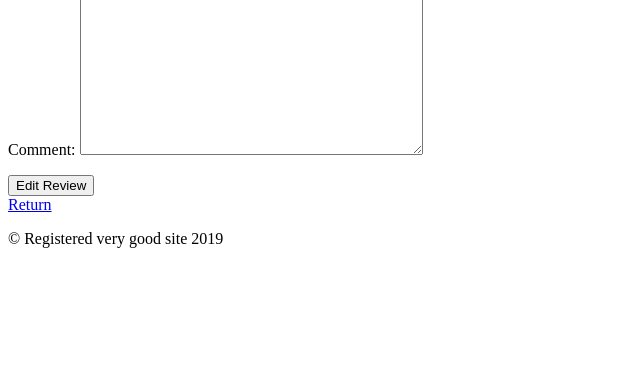
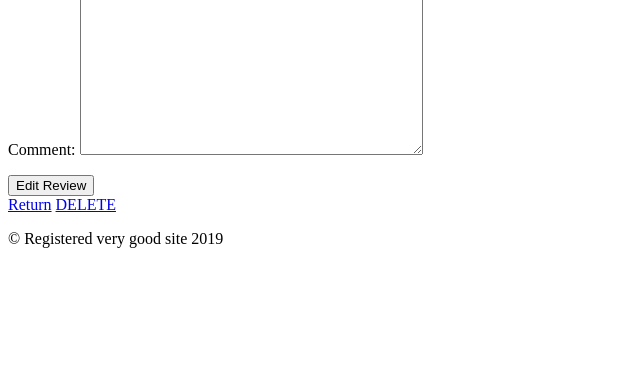
Before and after one commit to JasminFace/rainforest, a Django app: template rainforest/templates/review_edit.html in a window 1280 px wide. Shown: the part 223-612 px from the top of the page, without its empty margins (0-640 px from the left). Run offline with Django 3.2, Linux system fonts and the light colour scheme; the template is opened without the code that fills it: values that come from a table or form of the project are taken from there, others are empty; data comes from the database, SQL or seed files in the repository.

Commit message:
added a delete function to reviews

```diff
--- a/rainforest/templates/review_edit.html
+++ b/rainforest/templates/review_edit.html
@@ -10,4 +10,7 @@
     <button type="submit">Edit Review</button>
   </form>
   <a href="{% url 'product_details' id=product.pk %}">Return</a>
+
+  <a href="{% url 'delete_review' id=product.pk review_id=review.pk %}">DELETE</a>
+
 {% endblock %}
--- a/rainforest/urls.py
+++ b/rainforest/urls.py
@@ -28,5 +28,6 @@ urlpatterns = [
     path('products/<int:id>/delete/', views.delete_product, name='delete_product'),
     path('products/<int:id>/reviews/create', views.review_new, name='review_new'),
     path('products/<int:id>/reviews/<int:review_id>/edit', views.edit_review, name='edit_review'),
-    path('products/<int:id>/reviews/<int:review_id>/update', views.update_review, name='update_review')
+    path('products/<int:id>/reviews/<int:review_id>/update', views.update_review, name='update_review'),
+    path('products/<int:id>/reviews/<int:review_id>/delete', views.delete_review, name='delete_review')
 ]
--- a/rainforest/views.py
+++ b/rainforest/views.py
@@ -117,3 +117,9 @@ def update_review(request, id, review_id):
       'review': review,
     }
     return render(request, 'review_edit.html', context)
+
+def delete_review(request, id, review_id):
+  product = Product.objects.get(pk=id)
+  review = Review.objects.get(pk=review_id)
+  review.delete()
+  return redirect('product_details', id=product.id)
```
